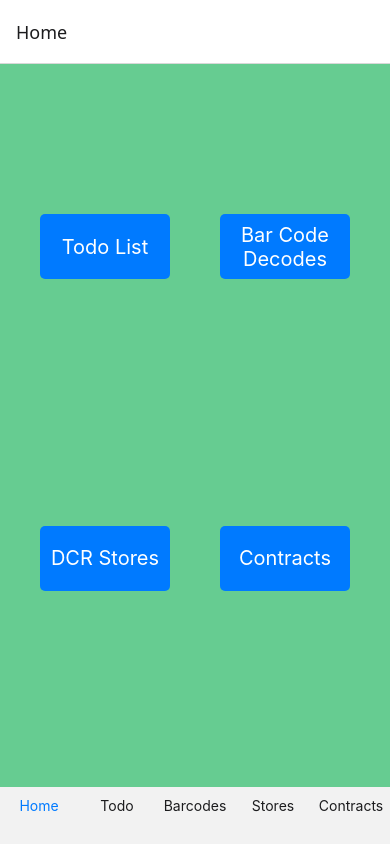
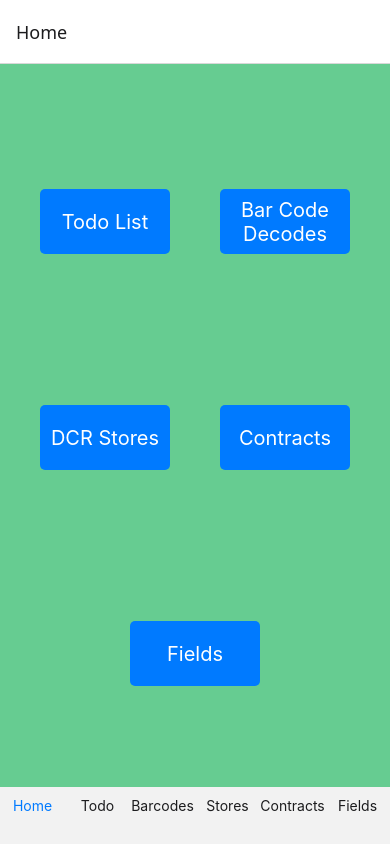
Before and after one commit to SNelson723/todos, a React Native app: screen /StoreDetails in a window 390 px wide. Built offline with nearby package versions, Linux system fonts and the light colour scheme; no server answers.

Commit message:
Added a field slice so you can grab all from the db and then search for a particular field via the Redux store

```diff
--- a/App.js
+++ b/App.js
@@ -19,6 +19,7 @@ import { TokenProvider } from "./src/token";
 
 // Tab bar and navigation structure
 import TabBar from "./components/NavBar/NavBar";
+import FieldsScreen from "./components/Fields/FieldsScreen";
 
 // Make a stack to add screen to screen navigation since you have tab navigation set up
 const Stack = createStackNavigator();
@@ -52,6 +53,7 @@ const TabNavigator = () => (
     <Tab.Screen name="Barcodes" component={BarCodesScreen} />
     <Tab.Screen name="Stores" component={StoresStack} />
     <Tab.Screen name="Contracts" component={ContractStack} />
+    <Tab.Screen name="Fields" component={FieldsScreen} />
   </Tab.Navigator>
 );
 
--- a/components/Contracts/ContractDetailsScreen.js
+++ b/components/Contracts/ContractDetailsScreen.js
@@ -1,4 +1,4 @@
-import { Text, View, StyleSheet } from "react-native";
+import { Text, View } from "react-native";
 import GoBack from "../Utils/GoBack";
 import { detailsScreenStyles } from "../../src/styles";
 
--- /dev/null
+++ b/components/Fields/FieldsScreen.js
@@ -0,0 +1,21 @@
+import { Text, View, StyleSheet } from "react-native";
+
+
+const FieldsScreen = () => {
+  return (
+    <View style={styles.container}>
+      <Text>Fields Screen</Text>
+    </View>
+  )
+};
+
+const styles = StyleSheet.create({
+  container: {
+    flex: 1,
+    justifyContent: "center",
+    alignItems: "center",
+    backgroundColor: "#66cc91",
+  },
+});
+
+export default FieldsScreen;
--- a/components/Home/HomeScreen.js
+++ b/components/Home/HomeScreen.js
@@ -28,6 +28,12 @@ const HomeScreen = ({ navigation }) => {
       >
         <Text style={styles.buttonText}>Contracts</Text>
       </TouchableOpacity>
+      <TouchableOpacity
+        style={styles.button}
+        onPress={() => navigation.navigate("Fields", { screen: 'Fields'})}
+      >
+        <Text style={styles.buttonText}>Fields</Text>
+      </TouchableOpacity>
     </View>
   );
 };
@@ -36,7 +42,7 @@ const styles = StyleSheet.create({
   container: {
     flex: 1,
     justifyContent: "center",
-    paddingTop: 150,
+    paddingTop: 125,
     alignItems: "flex-start",
     flexDirection: "row",
     gap: 50,
--- a/components/ToDo/Todo.js
+++ b/components/ToDo/Todo.js
@@ -25,7 +25,7 @@ const Todo = ({ todo, id, isChecked }) => {
   return (
     <View style={styles.item}>
       <TouchableOpacity style={styles.checkbox} onPress={handleCheck}>
-        <Text>{isChecked ? "✅" : ""}</Text>
+        <Text style={styles.isChecked}>{isChecked ? "✅" : ""}</Text>
       </TouchableOpacity>
       <Text
         style={{
@@ -45,10 +45,15 @@ const Todo = ({ todo, id, isChecked }) => {
 const styles = StyleSheet.create({
   checkbox: {
     borderWidth: 1,
-    width: 25,
-    height: 25,
+    width: 27,
+    height: 27,
     textAlign: "center",
     alignItems: "center",
+  },
+  isChecked: {
+    flex: 1,
+    fontSize: 20,
+    bottom: 1.5
   },
   item: {
     marginBottom: 15,
```
Also changed, not shown: src/store/reducers/fieldSlice.js (added, +21 -0 lines).
